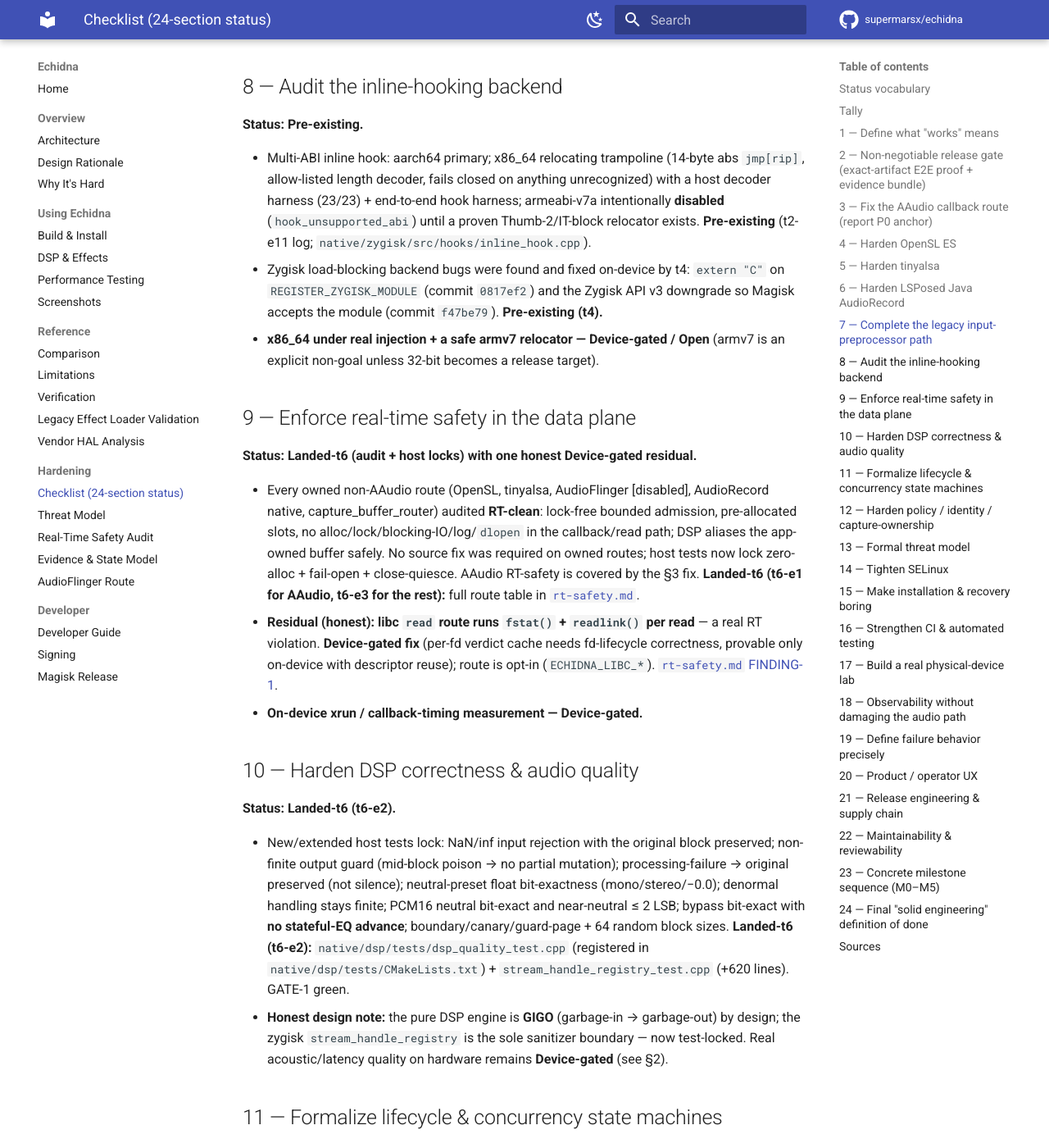
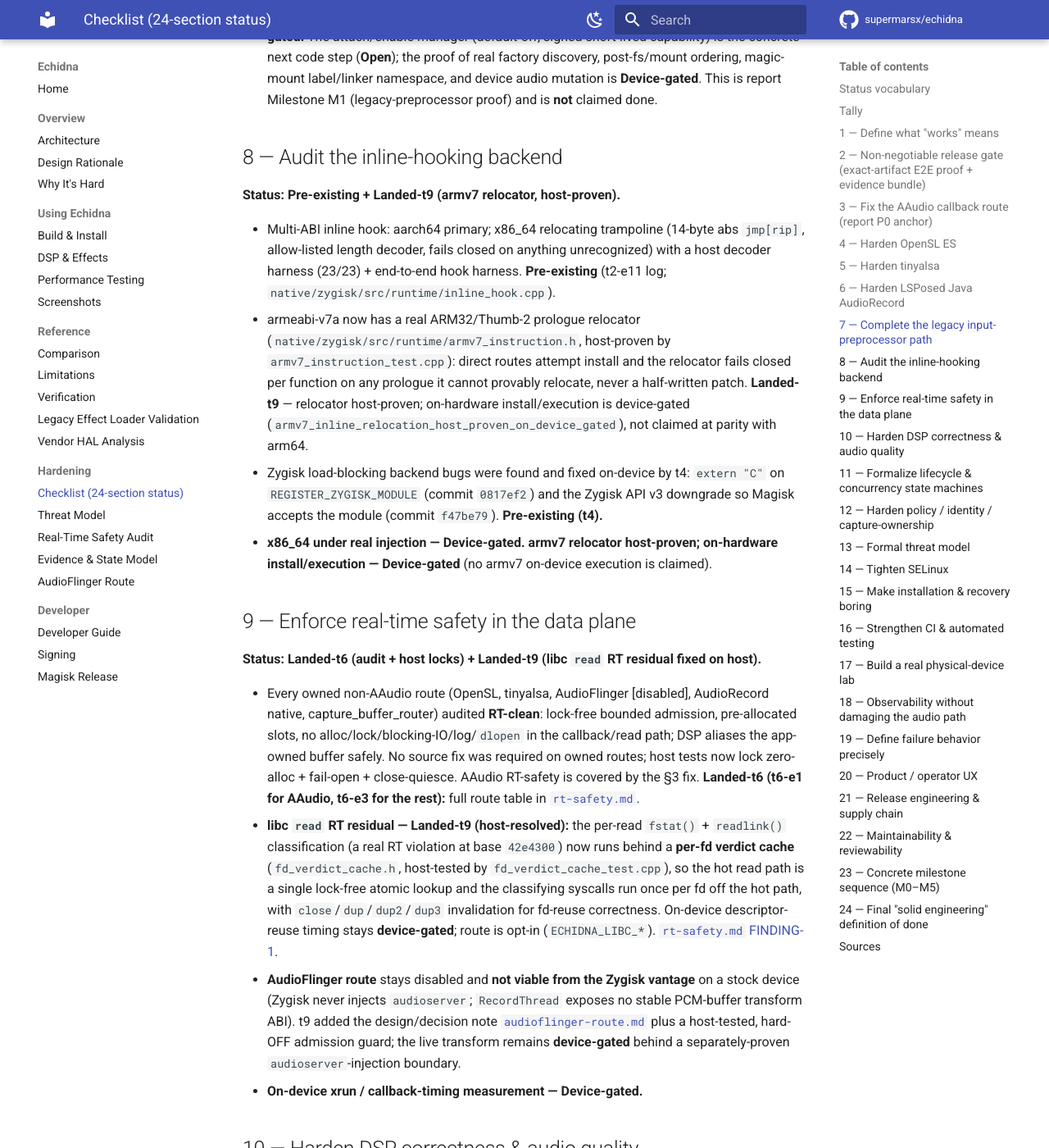
Before and after one commit to supermarsx/echidna, an MkDocs documentation site: the page built from docs/hardening/checklist.md, in a window 1280 px wide and 1400 px high, scrolled down 4685 px. Shown: the whole window at 82% size. Built offline with MkDocs 1.6.1 and Material for MkDocs 9.7.7, drawn with Linux system fonts in a browser that asks for light colours; comment, search, counter and statistics services are not loaded; some of the changed text lies outside the part shown.

Commit message:
docs(hardening): sync checklist/threat-model with t9 (armv7, libc_read, AudioFlinger)
Update the hardening status docs for the three t9 changes: \xc2\xa78 armv7 relocator
host-proven / on-device device-gated; \xc2\xa79 libc_read RT residual fixed via per-fd
verdict cache; AudioFlinger decision note (audioflinger-route.md) recorded as
device-gated / not-viable-from-Zygisk. Adds a Landed-t9 tally row and updates
the renamed FINDING-1 anchor references. Nothing new is claimed on-device-proven.

```diff
--- a/docs/hardening/checklist.md
+++ b/docs/hardening/checklist.md
@@ -28,6 +28,7 @@ against: **overstating proof.**
 | --- | --- |
 | **Landed-t6** | §3, §9, §10, §18, §19 — the landable subset of that task (5 sections materially advanced). |
 | **Landed-t8** | §13 (consolidated threat-model doc, t8-e3); §18-F2 wire schema v3 (t8-e2); in-app installer under §15/§20 (t8-e1). |
+| **Landed-t9** | §8 (armv7 ARM32/Thumb-2 prologue relocator, host-proven; on-device execution device-gated); §9 (libc `read` RT residual fixed via per-fd verdict cache); AudioFlinger decision note ([audioflinger-route.md](audioflinger-route.md); route stays device-gated / not viable from Zygisk). **Nothing new is on-device-proven.** |
 | **Pre-existing** | §1, §2 (host half), §4, §5, §6, §8, §11, §12, §13 (controls), §14 (config half), §15, §16, §20, §21, §22 |
 | **Device-gated** | §2 (E2E half), §7, §17 (operation), §23 (M3/M5), plus the live-proof half of §4/§5/§6/§14 |
 | **Open** | named next-steps inside §7, §16, §23 |
@@ -166,24 +167,31 @@ memory the AAudio contract forbids mutating in place.
 
 ## 8 — Audit the inline-hooking backend
 
-**Status: Pre-existing.**
+**Status: Pre-existing + Landed-t9 (armv7 relocator, host-proven).**
 
 - Multi-ABI inline hook: aarch64 primary; x86_64 relocating trampoline (14-byte
   abs `jmp[rip]`, allow-listed length decoder, fails closed on anything
-  unrecognized) with a host decoder harness (23/23) + end-to-end hook harness;
-  armeabi-v7a intentionally **disabled** (`hook_unsupported_abi`) until a proven
-  Thumb-2/IT-block relocator exists. **Pre-existing** (t2-e11 log;
-  `native/zygisk/src/hooks/inline_hook.cpp`).
+  unrecognized) with a host decoder harness (23/23) + end-to-end hook harness.
+  **Pre-existing** (t2-e11 log; `native/zygisk/src/runtime/inline_hook.cpp`).
+- armeabi-v7a now has a real ARM32/Thumb-2 prologue relocator
+  (`native/zygisk/src/runtime/armv7_instruction.h`, host-proven by
+  `armv7_instruction_test.cpp`): direct routes attempt install and the relocator
+  fails closed per function on any prologue it cannot provably relocate, never a
+  half-written patch. **Landed-t9** — relocator host-proven; on-hardware
+  install/execution is device-gated
+  (`armv7_inline_relocation_host_proven_on_device_gated`), not claimed at parity
+  with arm64.
 - Zygisk load-blocking backend bugs were found and fixed on-device by t4:
   `extern "C"` on `REGISTER_ZYGISK_MODULE` (commit `0817ef2`) and the Zygisk API
   v3 downgrade so Magisk accepts the module (commit `f47be79`). **Pre-existing
   (t4).**
-- **x86_64 under real injection + a safe armv7 relocator — Device-gated / Open**
-  (armv7 is an explicit non-goal unless 32-bit becomes a release target).
+- **x86_64 under real injection — Device-gated. armv7 relocator host-proven;
+  on-hardware install/execution — Device-gated** (no armv7 on-device execution is
+  claimed).
 
 ## 9 — Enforce real-time safety in the data plane
 
-**Status: Landed-t6 (audit + host locks) with one honest Device-gated residual.**
+**Status: Landed-t6 (audit + host locks) + Landed-t9 (libc `read` RT residual fixed on host).**
 
 - Every owned non-AAudio route (OpenSL, tinyalsa, AudioFlinger [disabled],
   AudioRecord native, capture_buffer_router) audited **RT-clean**: lock-free
@@ -193,10 +201,19 @@ memory the AAudio contract forbids mutating in place.
   close-quiesce. AAudio RT-safety is covered by the §3 fix.
   **Landed-t6 (t6-e1 for AAudio, t6-e3 for the rest):** full route table in
   [`rt-safety.md`](rt-safety.md#route-by-route-table).
-- **Residual (honest): libc `read` route runs `fstat()` + `readlink()` per read**
-  — a real RT violation. **Device-gated fix** (per-fd verdict cache needs
-  fd-lifecycle correctness, provable only on-device with descriptor reuse); route
-  is opt-in (`ECHIDNA_LIBC_*`). [`rt-safety.md` FINDING-1](rt-safety.md#finding-1-libc-read-route-runs-fstat-readlink-on-the-hot-path-reported-device-gated-fix).
+- **libc `read` RT residual — Landed-t9 (host-resolved):** the per-read `fstat()` +
+  `readlink()` classification (a real RT violation at base `42e4300`) now runs behind a
+  **per-fd verdict cache** (`fd_verdict_cache.h`, host-tested by `fd_verdict_cache_test.cpp`),
+  so the hot read path is a single lock-free atomic lookup and the classifying syscalls run
+  once per fd off the hot path, with `close`/`dup`/`dup2`/`dup3` invalidation for fd-reuse
+  correctness. On-device descriptor-reuse timing stays **device-gated**; route is opt-in
+  (`ECHIDNA_LIBC_*`). [`rt-safety.md` FINDING-1](rt-safety.md#finding-1-libc-read-route-ran-fstat-readlink-on-the-hot-path-resolved-per-fd-verdict-cache-t9).
+- **AudioFlinger route** stays disabled and **not viable from the Zygisk vantage** on a stock
+  device (Zygisk never injects `audioserver`; `RecordThread` exposes no stable PCM-buffer
+  transform ABI). t9 added the design/decision note
+  [`audioflinger-route.md`](audioflinger-route.md) plus a host-tested, hard-OFF admission guard;
+  the live transform remains **device-gated** behind a separately-proven `audioserver`-injection
+  boundary.
 - **On-device xrun / callback-timing measurement — Device-gated.**
 
 ## 10 — Harden DSP correctness & audio quality
```
Also changed, not shown: docs/hardening/threat-model.md (+5 -4 lines).
